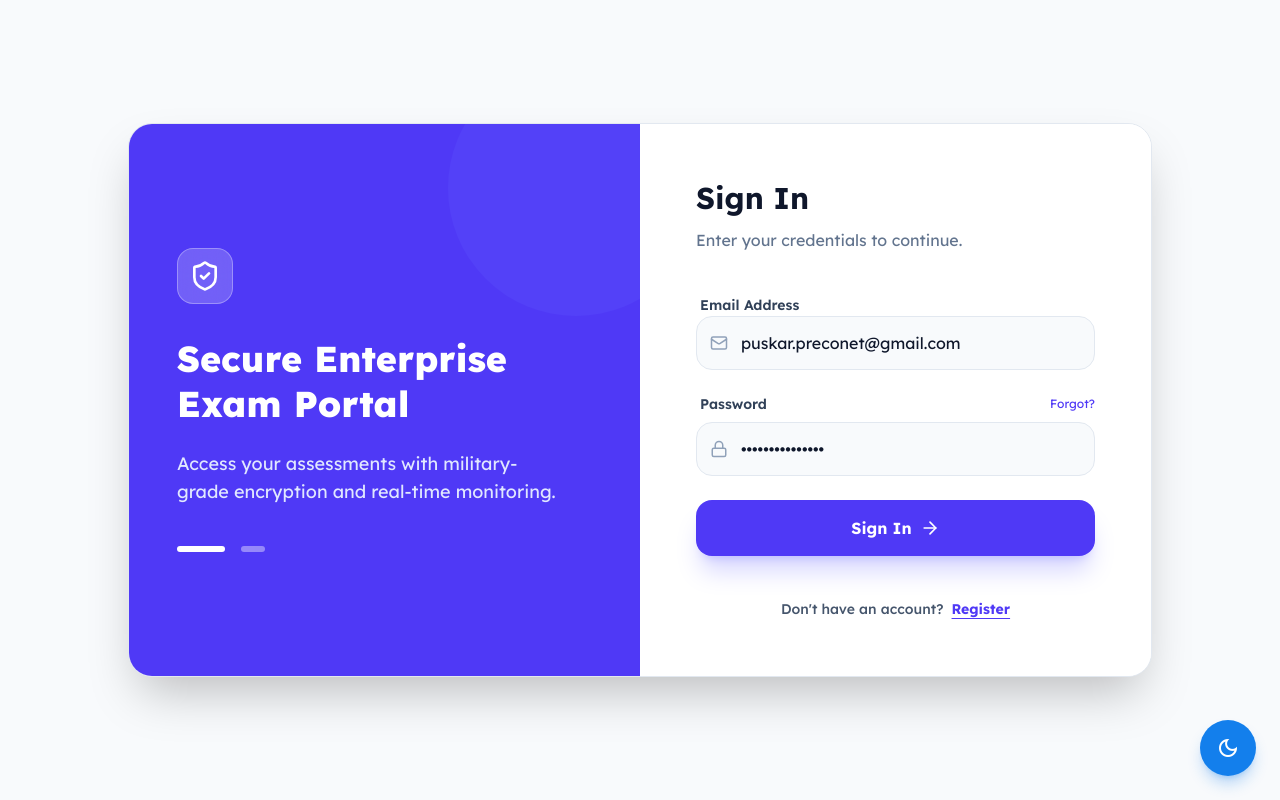
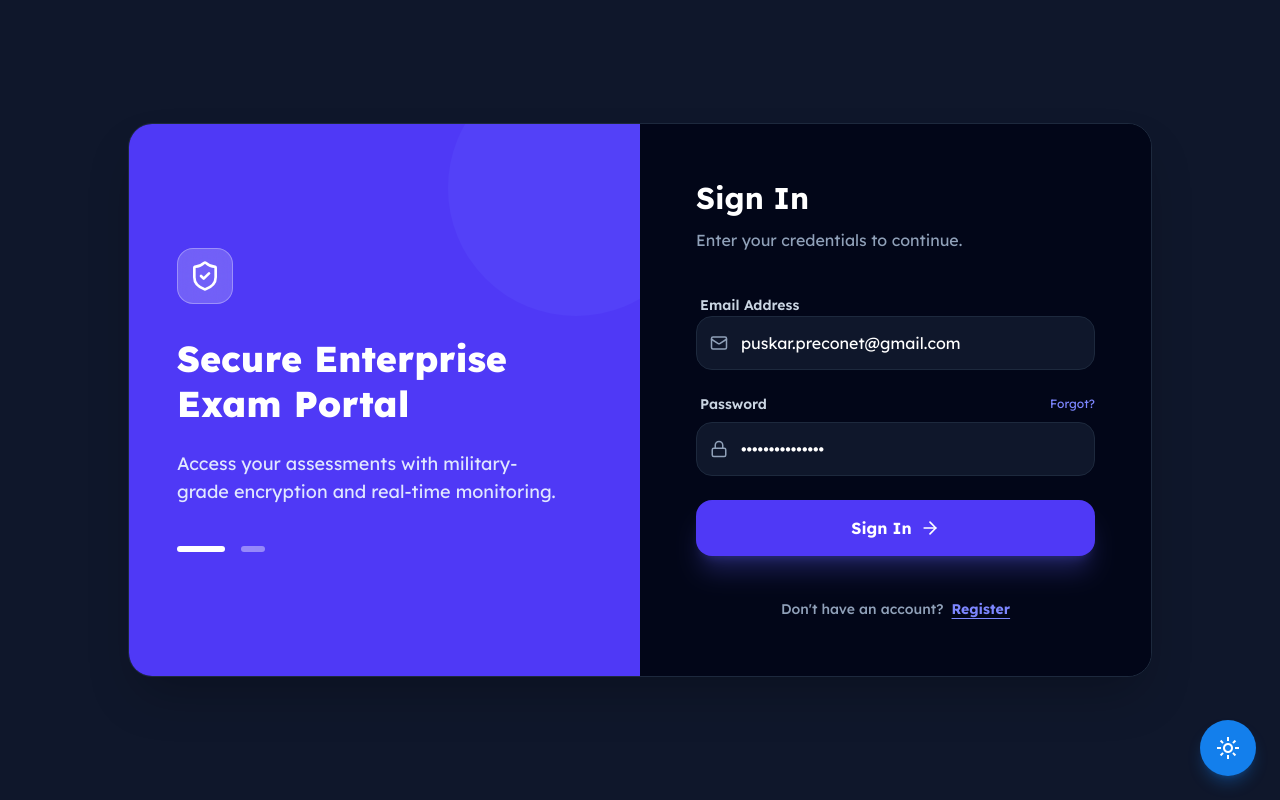
Before and after one commit to puskarpreconet123/exam-management-system-frontend, a React (Vite) app: page /login in a window 1280 px wide. Built offline with nearby package versions, Linux system fonts and the light colour scheme; no server answers.

Commit message:
set default theme(light)

```diff
--- a/src/components/ThemeContext.jsx
+++ b/src/components/ThemeContext.jsx
@@ -8,7 +8,7 @@ export const ThemeProvider = ({ children }) => {
     const [isDark, setIsDark] = useState(() => {
         const savedTheme = localStorage.getItem('theme');
         if (savedTheme) return savedTheme === 'dark';
-        return window.matchMedia && window.matchMedia('(prefers-color-scheme: dark)').matches;
+        return window.matchMedia && window.matchMedia('(prefers-color-scheme: light)').matches;
     });
 
     useEffect(() => {
```
